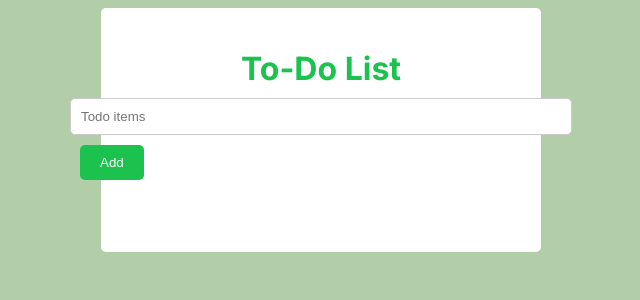
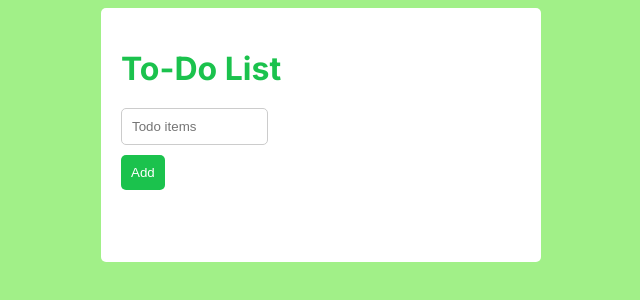
Before and after one commit to jeeva132/todolist-js, a plain HTML site: page index.html in a window 1280 px wide. Shown: the whole page, without its empty margins (319-959 px from the left). Drawn offline with Linux system fonts and the light colour scheme.

Commit message:
Update index.html

```diff
--- a/index.html
+++ b/index.html
@@ -13,7 +13,7 @@
     <style>
       body {
         font-family: "Inter", sans-serif;
-        background-color: #81b1729d;
+        background-color: #67e73f9d;
       }
       .container {
         max-width: 400px;
@@ -23,51 +23,59 @@
         border-radius: 5px;
       }
       h1 {
-        text-align: center;
-        margin-bottom: 10px;
+        margin-bottom: 20px;
+        color: #1bc24d;
       }
       .row {
         display: flex;
-        justify-content: center;
+        flex-wrap: wrap;
+        justify-content: flex-start;
         margin: 10px 0;
       }
       .box {
         padding: 10px;
-        width: 60vh;
+        width: 80%;
         border: 1px solid #ccc;
         border-radius: 5px;
+        margin-bottom: 10px;
       }
       .form-group {
-        margin-left: 10px;
+        text-align: left;
       }
       input[type="button"] {
-        margin-top: 10px;
         background-color: #1bc24d;
         color: #fff;
         border: none;
         border-radius: 5px;
-        padding: 10px 20px;
+        padding: 10px 10px;
         cursor: pointer;
+        width: auto;
       }
       ul {
         list-style-type: decimal;
         padding: 0;
+        margin-left: 10px;
         text-align: left;
         width: 90%;
       }
       li {
-        /* border: 1px solid #ccc; */
         border-radius: 5px;
         padding: 10px;
         margin: 5px 0;
-        /* background-color: #f9f9f9; */
         text-align: left;
+      }
+
+      @media (min-width: 768px) {
+        .box {
+          width: 60%;
+          margin-right: 10px;
+        }
       }
     </style>
   </head>
   <body>
     <div class="container">
-      <h1 style="color: #1bc24d">To-Do List</h1>
+      <h1>To-Do List</h1>
       <div class="row">
         <form action="" onsubmit="return false;">
           <div class="input-group">
```
